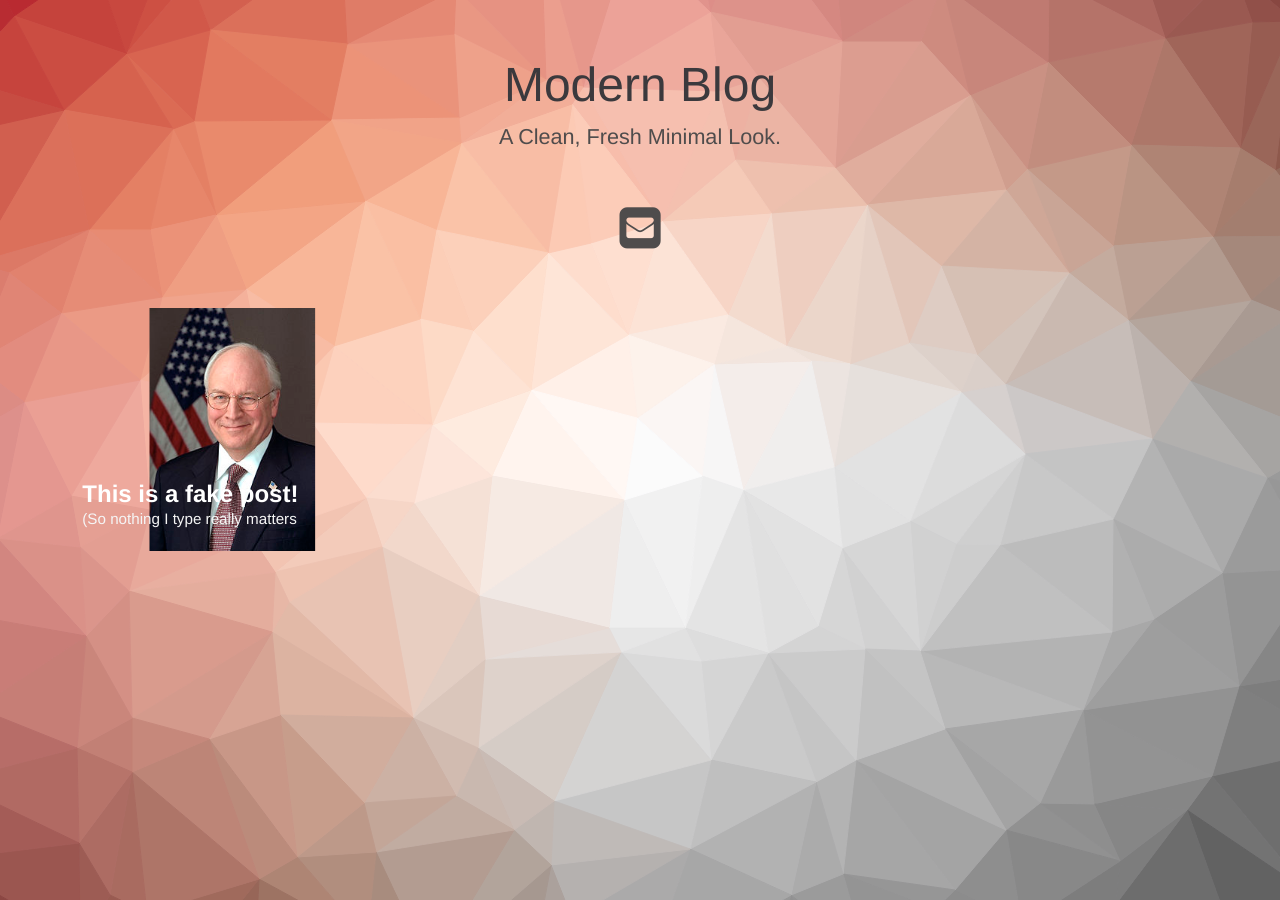
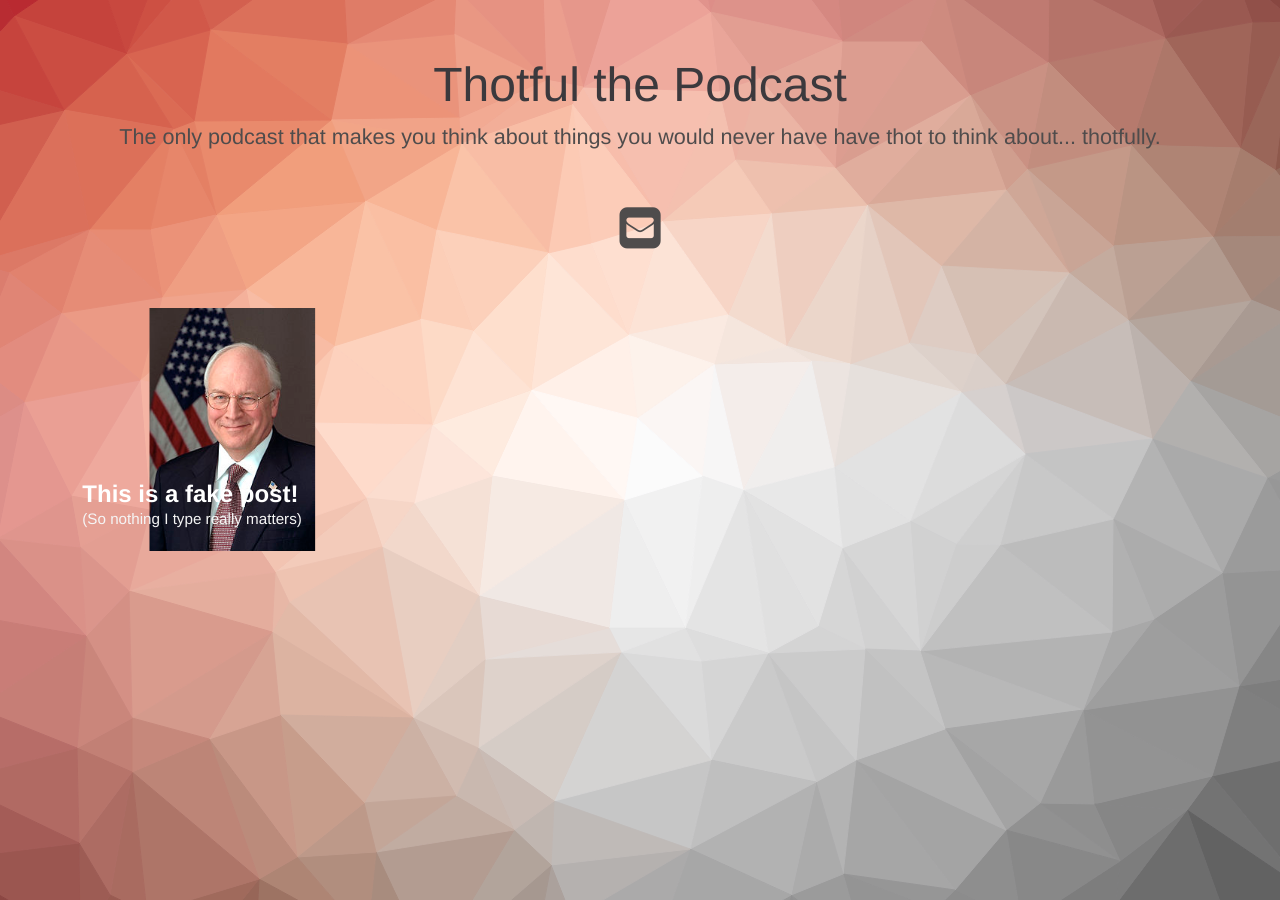
Before and after one commit to thotfulpodcast/thotfulpodcast.github.io, a Jekyll site: the page built from index.html, in a window 1280 px wide. Built offline with Jekyll 4.4.1, drawn with Linux system fonts in a browser that asks for light colours.

Commit message:
author tag config

```diff
--- a/_config.yml
+++ b/_config.yml
@@ -1,7 +1,7 @@
 # Site settings
 title: The Thotful Podcast
 description: The only podcast that makes you think about things you would never have have thot to think about... thotfully
-keywords: Modern, Podcast, Comedy, Squirrels
-author: unbun
+keywords: Thotful, Thoughtful, Podcast, Comedy, Squirrels
+author: Unnas Hussain and Kellie Laflin
 baseurl: "" # the subpath of your site, e.g. /blog/
 url: "" # the base hostname & protocol for your site
--- a/index.html
+++ b/index.html
@@ -28,7 +28,7 @@
 <body class="body">
 <div class="container">
     <header class="header">
-        <h1>Modern Blog<span>A Clean, Fresh Minimal Look.</span></h1>
+        <h1>Thotful the Podcast<span>The only podcast that makes you think about things you would never have have thot to think about... thotfully.</span></h1>
         <nav class="links">
             <a href="mailto:thotfulpodcast@gmail.com"><i class="fa fa-envelope-square fa-3x"></i></a>
             <!--
@@ -66,8 +66,8 @@
                         </div>
                         <div class="card__copy">
                             <div class="meta">
-                                <img class="meta__avatar" src="{{ post.avatar }}"/>
-                                <span class="meta__author">{{ post.author }}</span>
+                                <!-- <img class="meta__avatar" src="{{ post.avatar }}"/> -->
+                                <!-- <span class="meta__author">{{ post.author }}</span> -->
                                 <span class="meta__date">{{ post.date | date: "%Y-%m-%d" }}</span>
                             </div>
                             {{ post.content }}
```
Also changed, not shown: _posts/2015-04-20-fake.markdown (+4 -4 lines), img/authors/kellie.jpg (added), img/authors/unnas-kellie.png (added).
